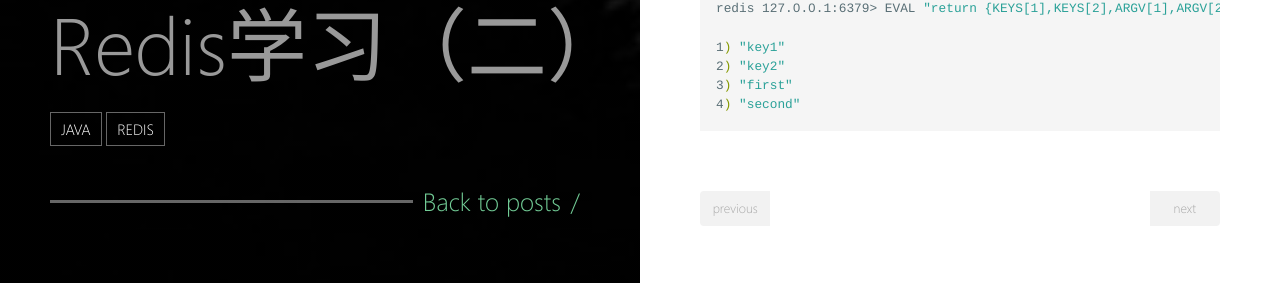
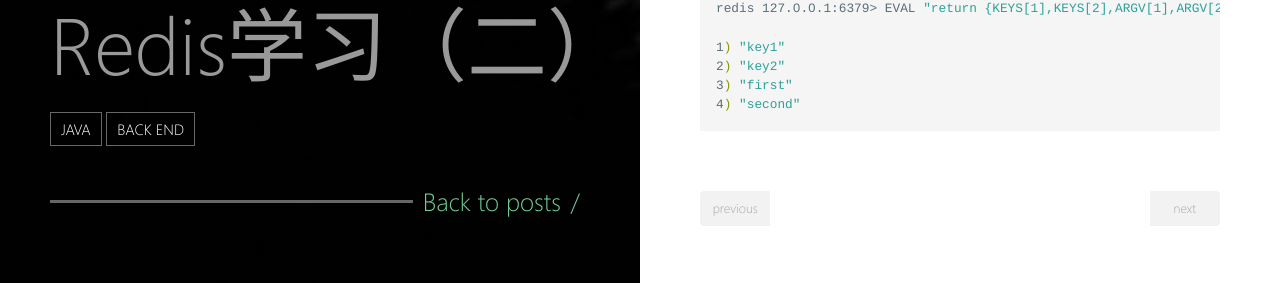
Before and after one commit to Maple-Chan/Maple-Chan.github.io, a Jekyll site: the page built from _posts/2020-07-18-Redis学习（二）.md, in a window 1280 px wide. Shown: the part 4638-4921 px from the top of the page. Built offline with Jekyll 4.4.1, drawn with Linux system fonts in a browser that asks for light colours.

Commit message:
"modify tag"

```diff
--- a/_posts/2020-07-18-Redis学习（二）.md
+++ b/_posts/2020-07-18-Redis学习（二）.md
@@ -5,7 +5,7 @@ date:   2020-07-18
 excerpt: "Stick to note down what I'v learnt"
 tag:
 - Java
-- Redis
+- Back End
 ---
 
 <center><H2><b>Redis学习（二）</b></H2></center><br>
```
